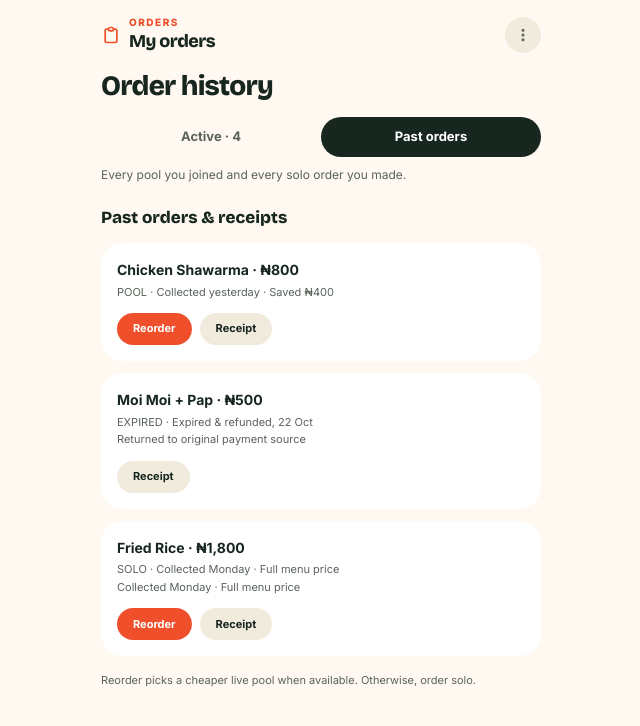
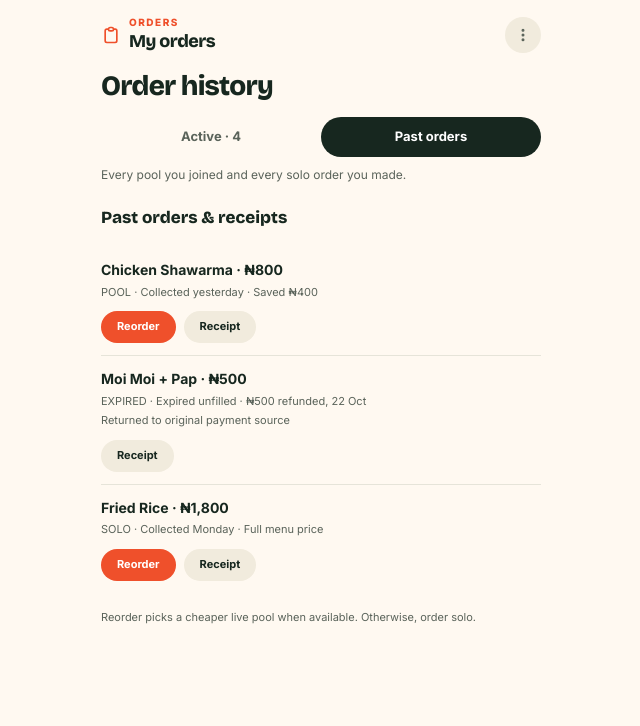
Before and after one commit to fredddyy/chopdrop, a Next.js app: page /orders in a window 1280 px wide. Both pictures are taken after a click on the button "Past orders". Shown: the top 726 px of the page, without its empty margins (319-959 px from the left). Built offline with nearby package versions, Linux system fonts and the light colour scheme.

Commit message:
fix: past orders — flat list with line separators instead of individual cards

```diff
--- a/src/app/orders/page.tsx
+++ b/src/app/orders/page.tsx
@@ -152,35 +152,29 @@ export default function OrdersPage() {
         </div>
       ) : (
         <div className="px-5 mt-5">
-          <h3 className="text-[17px] font-extrabold mb-3" style={{ fontFamily: "'Bricolage Grotesque', sans-serif", color: "#17271F" }}>Past orders &amp; receipts</h3>
-          <div className="flex flex-col gap-3">
-            {[
-              { name: "Chicken Shawarma", price: 80000, type: "POOL", detail: "Collected yesterday · Saved ₦400", hasSaved: true },
-              { name: "Moi Moi + Pap", price: 50000, type: "EXPIRED", detail: "Expired & refunded, 22 Oct", hasSaved: false },
-              { name: "Fried Rice", price: 180000, type: "SOLO", detail: "Collected Monday · Full menu price", hasSaved: false },
-            ].map((order) => (
-              <div key={order.name} className="p-4 rounded-[22px]" style={{ background: "var(--card)" }}>
+          <h3 className="text-[17px] font-extrabold mb-4" style={{ fontFamily: "'Bricolage Grotesque', sans-serif", color: "#17271F" }}>Past orders &amp; receipts</h3>
+          {[
+            { name: "Chicken Shawarma", price: 80000, type: "POOL", detail: "Collected yesterday · Saved ₦400", expired: false },
+            { name: "Moi Moi + Pap", price: 50000, type: "EXPIRED", detail: "Expired unfilled · ₦500 refunded, 22 Oct", expired: true },
+            { name: "Fried Rice", price: 180000, type: "SOLO", detail: "Collected Monday · Full menu price", expired: false },
+          ].map((order, i, arr) => (
+            <div key={order.name}>
+              <div className="py-3">
                 <h4 className="text-[14px] font-bold" style={{ color: "#17271F" }}>{order.name} · {fp(order.price)}</h4>
-                <p className="text-[11px] mt-0.5" style={{ color: "var(--text-muted)" }}>
-                  {order.type} · {order.detail}
-                </p>
-                {order.type !== "EXPIRED" && (
-                  <p className="text-[11px]" style={{ color: "var(--text-muted)" }}>
-                    {order.type === "SOLO" ? "Collected Monday · Full menu price" : ""}
-                  </p>
+                <p className="text-[11px] mt-0.5" style={{ color: "var(--text-muted)" }}>{order.type} · {order.detail}</p>
+                {order.expired && (
+                  <p className="text-[11px] mt-0.5" style={{ color: "var(--text-muted)" }}>Returned to original payment source</p>
                 )}
-                {order.type === "EXPIRED" && (
-                  <p className="text-[11px]" style={{ color: "var(--text-muted)" }}>Returned to original payment source</p>
-                )}
-                <div className="flex gap-2 mt-3">
-                  {order.type !== "EXPIRED" && (
+                <div className="flex gap-2 mt-2.5">
+                  {!order.expired && (
                     <Link href="/discover" className="h-[32px] px-4 rounded-full text-[11px] font-bold inline-flex items-center press-feedback" style={{ background: "var(--coral)", color: "white" }}>Reorder</Link>
                   )}
                   <button className="h-[32px] px-4 rounded-full text-[11px] font-bold cursor-pointer press-feedback" style={{ background: "var(--sand)", color: "#17271F" }} onClick={() => alert("Receipt feature coming soon")}>Receipt</button>
                 </div>
               </div>
-            ))}
-          </div>
+              {i < arr.length - 1 && <div className="h-px" style={{ background: "var(--border)" }} />}
+            </div>
+          ))}
           <p className="text-[11px] mt-4" style={{ color: "var(--text-muted)" }}>
             Reorder picks a cheaper live pool when available. Otherwise, order solo.
           </p>
```
